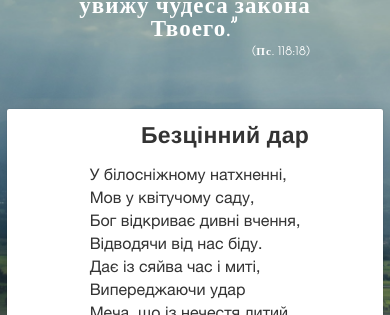
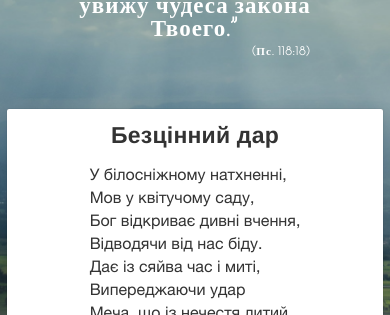
Before and after one commit to slovohrista/slovohrista.github.io, a Jekyll site: the page built from _posts/poetry/2016-02-16-bezcіnnij-dar.md, in a window 390 px wide. Shown: the part 321-636 px from the top of the page. Built offline with Jekyll 4.4.1, drawn with Linux system fonts in a browser that asks for light colours; nearby versions of some CDN libraries; Markdown is read by kramdown in place of the engine named in the settings; comment, search, counter and statistics services are not loaded.

Commit message:
Update main.css

```diff
--- a/css/main.css
+++ b/css/main.css
@@ -1026,7 +1026,7 @@ a::hover {
     .m-single-articles-wrapper article .right-article-wr {
       width: 100%; }
       .m-single-articles-wrapper article .right-article-wr h1 {
-        padding-left: 60px; }
+        padding-left: 0px; }
       .m-single-articles-wrapper article .right-article-wr .article-content {
         padding: 0; }
 
```
